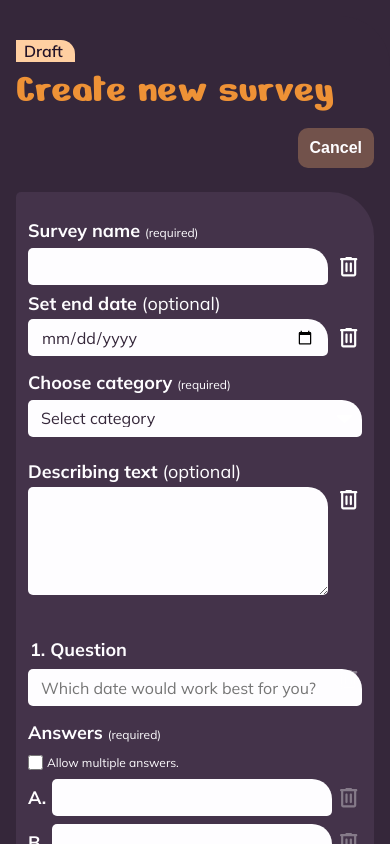
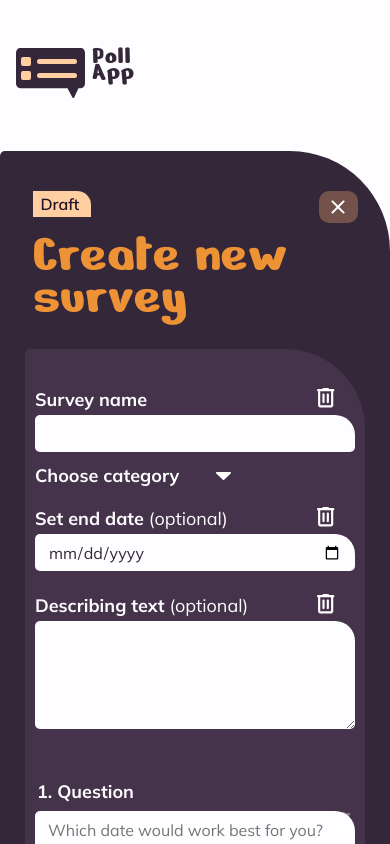
Before and after one commit to OBO-WAN/PollApp, an Angular app: page /surveys/new in a window 390 px wide. Shown: the top 844 px of the page. Built offline with nearby package versions, Linux system fonts and the light colour scheme; a web font is replaced by a local one.

Commit message:
feat: add responsive Create Survey layout

```diff
--- a/src/app/pages/create-survey/create-survey.css
+++ b/src/app/pages/create-survey/create-survey.css
@@ -7,6 +7,85 @@
   min-height: 100vh;
   padding: 52px 0 78px;
   background-color: #fefdff;
+}
+
+.create-page-header {
+  display: none;
+}
+
+.create-page-logo {
+  display: inline-flex;
+  height: 50px;
+  align-items: flex-start;
+  gap: 7px;
+  color: var(--color-primary-purple);
+  text-decoration: none;
+}
+
+.create-page-logo__mark {
+  position: relative;
+  display: block;
+  width: 69px;
+  height: 50px;
+  flex: 0 0 69px;
+}
+
+.create-page-logo__bubble {
+  position: absolute;
+  inset: 0;
+  background-color: var(--color-primary-purple);
+  mask: var(--logo-mask) center / 69px 50px no-repeat;
+  -webkit-mask: var(--logo-mask) center / 69px 50px no-repeat;
+}
+
+.create-page-logo__details {
+  position: absolute;
+  top: 5px;
+  left: 5px;
+  display: flex;
+  width: 56px;
+  flex-direction: column;
+  gap: 5px;
+}
+
+.create-page-logo__details > span {
+  position: relative;
+  display: block;
+  width: 56px;
+  height: 9px;
+}
+
+.create-page-logo__details i,
+.create-page-logo__details b {
+  position: absolute;
+  display: block;
+  background-color: var(--color-secondary-orange);
+}
+
+.create-page-logo__details i {
+  top: 4px;
+  left: 0;
+  width: 10px;
+  height: 9px;
+  border-radius: 2px;
+}
+
+.create-page-logo__details b {
+  top: 6px;
+  left: 16px;
+  width: 40px;
+  height: 5px;
+  border-radius: 5px;
+}
+
+.create-page-logo__name {
+  display: flex;
+  flex-direction: column;
+  font-family: var(--font-heading);
+  font-size: 26px;
+  font-weight: 400;
+  line-height: 16px;
+  letter-spacing: 0.78px;
 }
 
 .survey-editor {
@@ -70,6 +149,12 @@
   font-size: 16px;
 }
 
+.cancel-button img {
+  display: none;
+  width: 24px;
+  height: 24px;
+}
+
 .cancel-button:hover,
 .cancel-button:focus-visible,
 .secondary-action:hover,
@@ -108,6 +193,7 @@
 }
 
 .cancel-button:focus-visible,
+.create-page-logo:focus-visible,
 .secondary-action:focus-visible,
 .publish-button:focus-visible,
 .published-notice button:focus-visible {
--- a/src/app/pages/create-survey/create-survey.html
+++ b/src/app/pages/create-survey/create-survey.html
@@ -1,4 +1,20 @@
 <div class="create-survey-page">
+  <header class="create-page-header">
+    <a class="create-page-logo" routerLink="/" aria-label="Poll App home">
+      <span class="create-page-logo__mark" aria-hidden="true">
+        <span
+          class="create-page-logo__bubble"
+          style="--logo-mask: url('assets/images/logo-mark.svg')"
+        ></span>
+        <span class="create-page-logo__details">
+          <span><i></i><b></b></span>
+          <span><i></i><b></b></span>
+        </span>
+      </span>
+      <span class="create-page-logo__name"><span>Poll</span><span>App</span></span>
+    </a>
+  </header>
+
   <main class="survey-editor" aria-labelledby="create-survey-title">
     <header class="editor-header">
       <div>
@@ -6,7 +22,10 @@
         <h1 id="create-survey-title">Create new survey</h1>
       </div>
 
-      <a class="cancel-button" routerLink="/">Cancel</a>
+      <a class="cancel-button" routerLink="/">
+        <span>Cancel</span>
+        <img src="assets/images/create-survey/close.svg" alt="" />
+      </a>
     </header>
 
     <form [formGroup]="surveyForm" (ngSubmit)="publish()" novalidate>
@@ -90,7 +109,7 @@
                     [attr.aria-invalid]="showError(surveyForm.controls.category)"
                     aria-describedby="survey-category-error"
                   >
-                    <option value="" disabled>Select category</option>
+                    <option value="" disabled>Choose category</option>
 
                     @for (category of categories; track category) {
                       <option [value]="category">{{ category }}</option>
--- a/src/app/pages/create-survey/styles/responsive.css
+++ b/src/app/pages/create-survey/styles/responsive.css
@@ -25,49 +25,187 @@
 
 @media (max-width: 650px) {
   .create-survey-page {
-    padding: 16px 0;
-    background-color: var(--color-primary-purple);
+    padding: 48px 0 57px;
+    background-color: #fefdff;
+  }
+
+  .create-page-header {
+    display: flex;
+    width: calc(100% - 32px);
+    height: 49px;
+    margin: 0 auto 54px;
+    align-items: flex-start;
   }
 
   .survey-editor {
     width: 100%;
-    padding: 24px 16px;
-    border-radius: 0 50px 0 0;
+    min-height: 1258px;
+    padding: 40px 0;
+    border-radius: 5px 100px 5px 5px;
   }
 
   .editor-header {
+    width: min(325px, calc(100% - 50px));
     align-items: flex-start;
-    gap: 16px;
-    margin-bottom: 24px;
+    gap: 0;
+    margin: 0 auto 32px;
+  }
+
+  .editor-header > div {
+    width: calc(100% - 39px);
+    min-width: 0;
   }
 
   .editor-header h1 {
-    margin-top: 4px;
-    font-size: 42px;
-    line-height: 46px;
+    width: min(294px, calc(100vw - 32px));
+    margin-top: 16px;
+    font-size: 56px;
+    line-height: 42px;
+  }
+
+  .draft-badge {
+    min-height: 26px;
   }
 
   .cancel-button {
-    margin-top: 6px;
+    width: 39px;
+    min-height: 32px;
+    margin-top: 0;
+    padding: 4px 7px;
+  }
+
+  .cancel-button span {
+    position: absolute;
+    width: 1px;
+    height: 1px;
+    overflow: hidden;
+    clip: rect(0 0 0 0);
+    white-space: nowrap;
+  }
+
+  .cancel-button img {
+    display: block;
+    filter: brightness(0) invert(1);
   }
 
   .form-panel {
-    padding: 28px 16px;
-    border-radius: 5px 44px 5px 5px;
+    width: min(340px, calc(100% - 24px));
+    padding: 40px 10px;
+    margin-inline: auto;
+    border-radius: 5px 80px 5px 5px;
+  }
+
+  .field-with-action {
+    position: relative;
+    display: block;
+  }
+
+  .field-with-action > .icon-button {
+    position: absolute;
+    top: -30px;
+    right: 16px;
+  }
+
+  .required-label {
+    display: none;
+  }
+
+  .survey-details {
+    gap: 24px;
   }
 
   .compact-fields {
     grid-template-columns: minmax(0, 1fr);
+    gap: 16px;
+  }
+
+  .category-field {
+    width: 206px;
+    order: -1;
+  }
+
+  .category-field > label {
+    position: absolute;
+    width: 1px;
+    height: 1px;
+    padding: 0;
+    margin: -1px;
+    overflow: hidden;
+    clip: rect(0 0 0 0);
+    white-space: nowrap;
+  }
+
+  .category-field .select-field select {
+    min-height: 32px;
+    padding: 4px 34px 4px 0;
+    color: #fefdff;
+    background-color: transparent;
+    font-size: 18px;
+    font-weight: 700;
+  }
+
+  .category-field .select-field select option {
+    color: var(--color-primary-purple);
+    background-color: #fefdff;
+  }
+
+  .category-field .select-field > img {
+    top: 4px;
+    right: 6px;
+  }
+
+  .question-builder {
+    gap: 64px;
+    margin-top: 48px;
+  }
+
+  .questions {
+    gap: 40px;
   }
 
   .answer-heading {
-    align-items: flex-start;
-    flex-direction: column;
-    gap: 8px;
+    align-items: center;
+    flex-direction: row;
+    gap: 16px;
+  }
+
+  .answer-row {
+    grid-template-columns: minmax(0, 1fr) 26px;
+    row-gap: 4px;
+  }
+
+  .answer-row > label {
+    grid-column: 1;
+    grid-row: 1;
+  }
+
+  .answer-row > input {
+    grid-column: 1 / -1;
+    grid-row: 2;
+  }
+
+  .answer-row > .icon-button {
+    grid-column: 2;
+    grid-row: 1;
+  }
+
+  .answer-error {
+    grid-column: 1 / -1;
+    grid-row: 3;
+  }
+
+  .text-action {
+    margin-left: 8px;
+  }
+
+  .secondary-action {
+    justify-self: center;
+    margin-top: 24px;
   }
 
   .editor-actions {
-    margin-top: 24px;
+    justify-content: center;
+    margin-top: 48px;
   }
 
   .published-notice {
@@ -79,24 +217,7 @@
 }
 
 @media (max-width: 420px) {
-  .editor-header {
-    flex-direction: column;
-  }
-
-  .cancel-button {
-    align-self: flex-end;
-    margin-top: 0;
-  }
-
-  .form-panel {
-    padding-inline: 12px;
-  }
-
-  .answer-row {
-    grid-template-columns: 20px minmax(0, 1fr) 26px;
-  }
-
-  .text-action {
-    margin-left: 24px;
+  .multiple-answer-option {
+    font-size: 10px;
   }
 }
```
Also changed, not shown: 1 other file (tests, documents, lock files or other folders).
